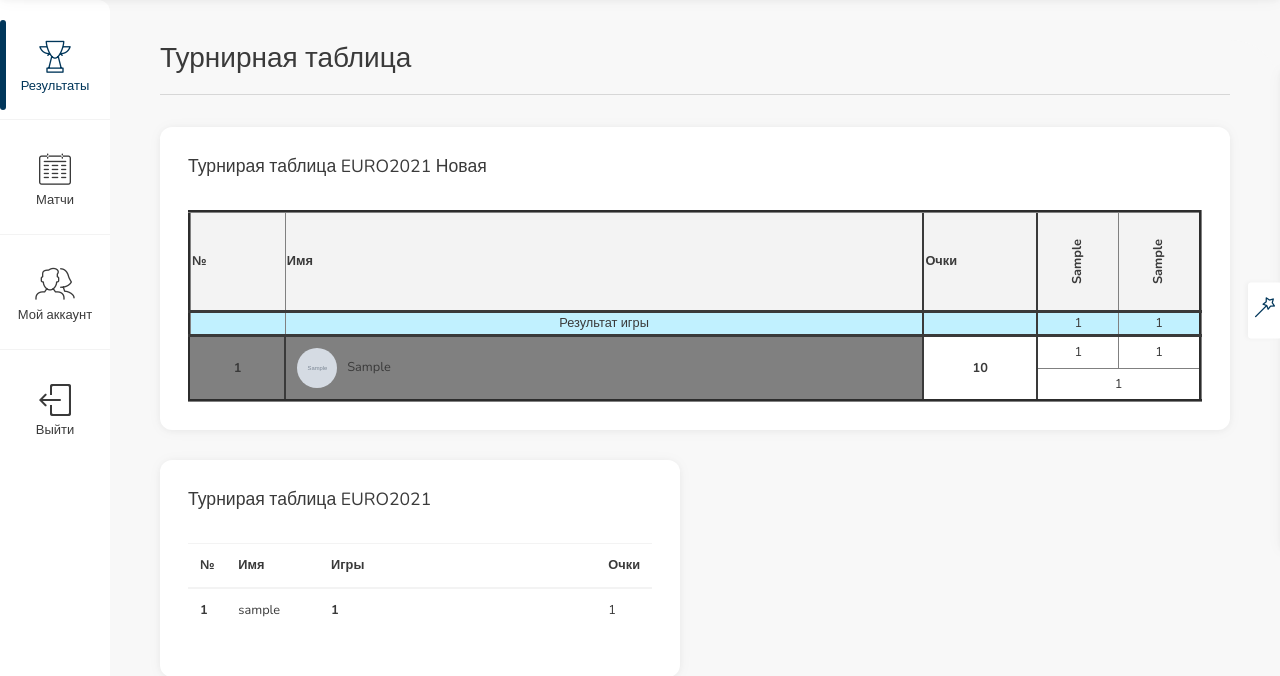
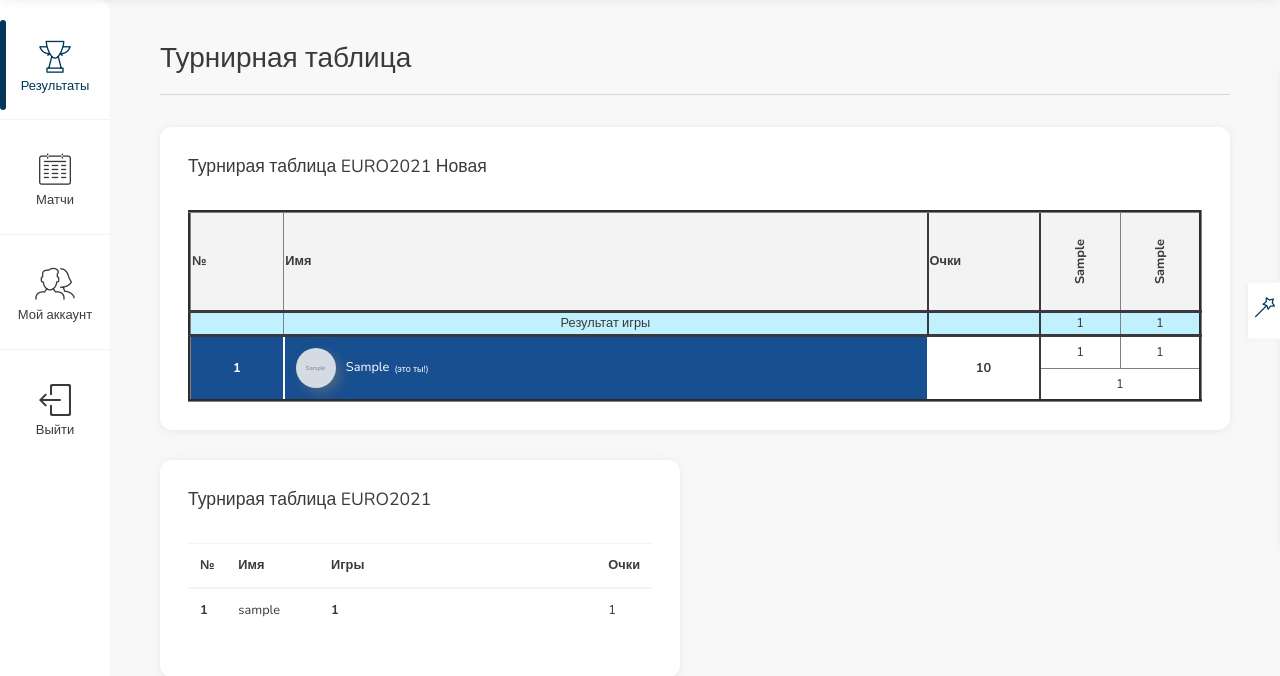
Before and after one commit to zhmaylovv/bets, a Flask app: page / in a window 1280 px wide. Shown: the part 90-766 px from the top of the page. Run offline with Flask 2, Linux system fonts and the light colour scheme; a user stored in the database is signed in; tables that the repository leaves empty hold one stand-in row (values such as "Sample post"); grey boxes marked "Sample" are stand-in pictures.

Commit message:
Update bets.html
Style table update

```diff
--- a/app/templates/bets.html
+++ b/app/templates/bets.html
@@ -59,7 +59,7 @@ Bets
                     <thead>
                     <tr style="height: 100px;">
                         <th width="30px" scope="col" style="background-color: #f3f3f3;">№</th>
-                        <th width="200px" scope="col" style="background-color: #f3f3f3; border-right: 2px solid;">Имя
+                        <th width="200px" scope="col" style="min-width: 16em; background-color: #f3f3f3; border-right: 2px solid;">Имя
                         </th>
                         <th width="30px" scope="col" style="background-color: #f3f3f3; border-right: 2px solid;">Очки
                         </th>
@@ -96,20 +96,18 @@ Bets
                     {% if count.append(count.pop() + 1) %}{% endif %}
                     <tr>
                         {%if user.id == current_user.id%}
-                        <th style="background-color: gray; border-right: 2px solid; border-bottom: 2px solid;"
+                        <th class="badge-theme-2" style="border-right: 2px solid; border-bottom: 2px solid;"
                             rowspan="2">{{count[0]}}
                         </th>
 
-                        <td style="text-align: left; background-color: gray; border-right: 2px solid; border-bottom: 2px solid;"
-                            rowspan="2"><img style="object-fit: cover; width: 40px; height: 40px; margin: 10px; border-radius: 30px;" src={{'static/'+user.avatar}} alt="" />{{user.fio}}
+                        <td class="badge-theme-2" style="text-align: left; border-right: 2px solid; border-bottom: 2px solid;" rowspan="2"><img style="box-shadow: 0.4em 0.4em 11px rgba(122,122,122,0.5);  object-fit: cover; width: 40px; height: 40px; margin: 10px; border-radius: 30px;" src={{'static/'+user.avatar}} alt="" />{{user.fio}}<span style="padding-left: 5px; font-size: 9px;">(это ты!)</span>
                         </td>
                         {%else%}
 
                         <th style="background-color: #f3f3f3; border-right: 2px solid; border-bottom: 2px solid;"
                             rowspan="2">{{count[0]}}
                         </th>
-                        <td style="text-align: left; background-color: #f3f3f3; border-right: 2px solid; border-bottom: 2px solid;"
-                            rowspan="2"><img style="object-fit: cover; width: 40px; height: 40px; margin: 10px; border-radius: 30px;;" src={{'static/'+user.avatar}} alt="" />{{user.fio}}
+                        <td style="text-align: left; background-color: #f3f3f3; border-right: 2px solid; border-bottom: 2px solid;"rowspan="2"><img style="box-shadow: 0.4em 0.4em 11px rgba(122,122,122,0.5); object-fit: cover; width: 40px; height: 40px; margin: 10px; border-radius: 30px;;" src={{'static/'+user.avatar}} alt="" />{{user.fio}}
                         </td>
                         {%endif%}
                         <th rowspan="2" style="border-right: 2px solid;  text-align: center; border-bottom: 2px solid;">
@@ -123,20 +121,16 @@ Bets
                     <tr>
                         {% for match, data in main_table_dict.items() %}
                         {%if data["users"][user.id]["scor"] == 5 %}
-                        <td style="background-color: #ff8f00; border-bottom: 2px solid; border-right: 2px solid; text-align: center;"
-                            colspan="2">{{data["users"][user.id]["scor"]}}
+                        <td style="background-color: #ff8f00; border-bottom: 2px solid; border-right: 2px solid; text-align: center;"colspan="2">{{data["users"][user.id]["scor"]}}
                         </td>
                         {%elif data["users"][user.id]["scor"] == 4 %}
-                        <td style="background-color: #00b3d2; border-bottom: 2px solid; border-right: 2px solid; text-align: center;"
-                            colspan="2">{{data["users"][user.id]["scor"]}}
+                        <td style="background-color: #00b3d2; border-bottom: 2px solid; border-right: 2px solid; text-align: center;"colspan="2">{{data["users"][user.id]["scor"]}}
                         </td>
                         {%elif data["users"][user.id]["scor"] == 3 %}
-                        <td style="background-color: #129803; border-bottom: 2px solid; border-right: 2px solid; text-align: center;"
-                            colspan="2">{{data["users"][user.id]["scor"]}}
+                        <td style="background-color: #129803; border-bottom: 2px solid; border-right: 2px solid; text-align: center;"colspan="2">{{data["users"][user.id]["scor"]}}
                         </td>
                         {%elif data["users"][user.id]["scor"] == 2 %}
-                        <td style="background-color: #2f76e2; border-bottom: 2px solid; border-right: 2px solid; text-align: center;"
-                            colspan="2">{{data["users"][user.id]["scor"]}}
+                        <td style="background-color: #2f76e2; border-bottom: 2px solid; border-right: 2px solid; text-align: center;"colspan="2">{{data["users"][user.id]["scor"]}}
                         </td>
                         {%else%}
                         <td style="border-right: 2px solid; border-bottom: 2px solid; text-align: center;" colspan="2">
```
